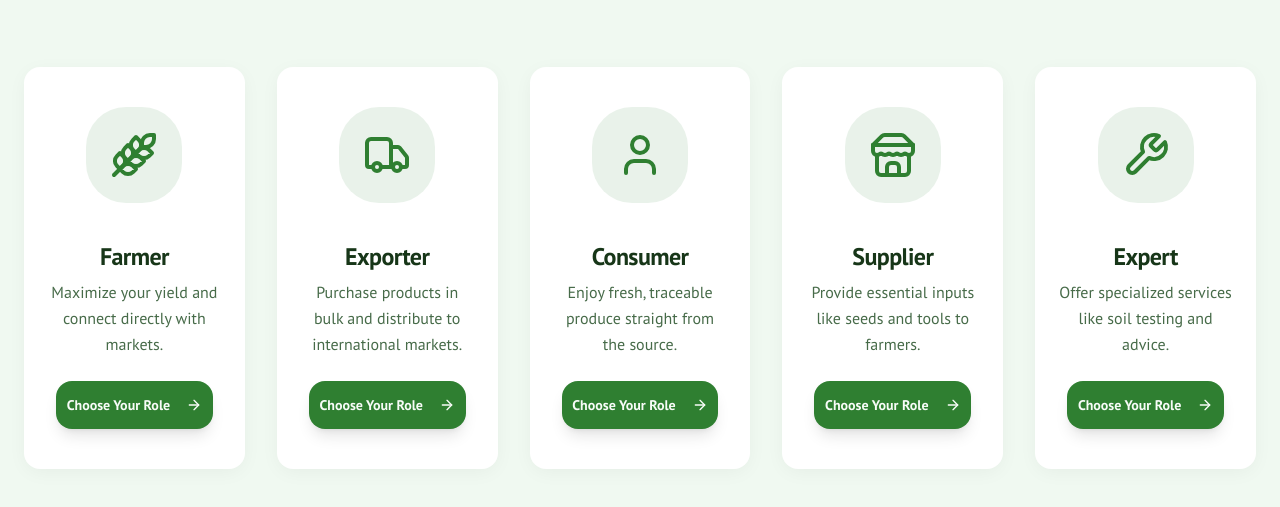
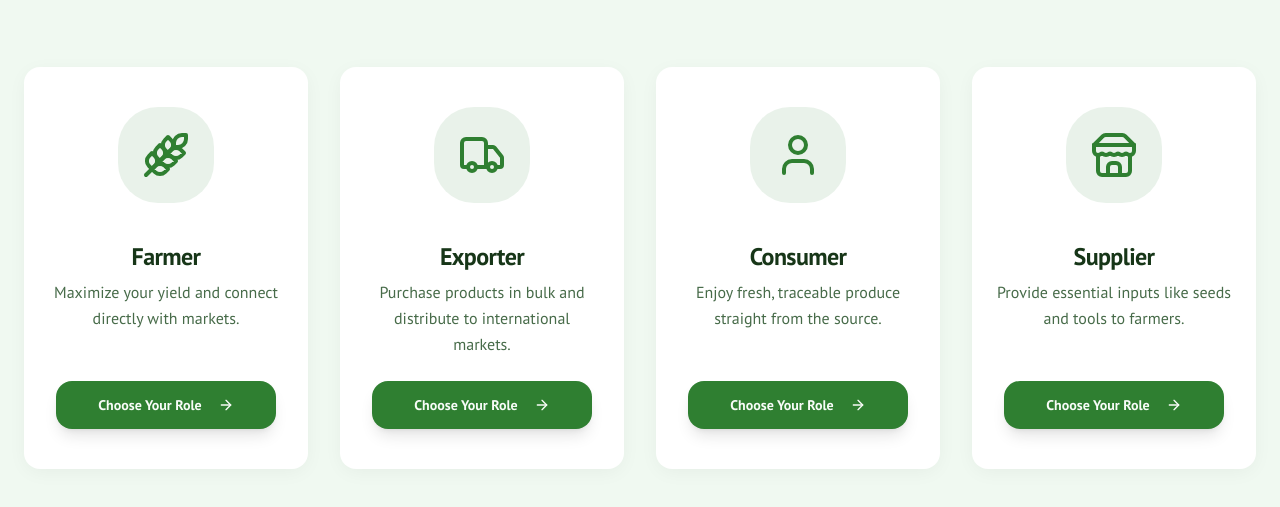
Before and after one commit to Pranav-py1/KrishimitraNew, a Next.js app: page / in a window 1280 px wide. Shown: the part 739-1246 px from the top of the page. Built offline with nearby package versions, Linux system fonts and the light colour scheme.

Commit message:
Remove the entire "Expert" role section from the website.
Specifically:

```diff
--- a/src/app/dashboard/[role]/dashboard-views.tsx
+++ b/src/app/dashboard/[role]/dashboard-views.tsx
@@ -4,7 +4,6 @@ import FarmerDashboard from '@/app/farmer/dashboard/page';
 import ConsumerDashboard from '@/app/consumer/dashboard/page';
 import AdminDashboard from '@/app/admin/dashboard/page';
 import ExporterDashboard from '@/app/exporter/dashboard/page';
-import ExpertDashboard from '@/app/expert/dashboard/page';
 
 /**
  * Mapping of user roles to their respective dashboard components.
@@ -14,5 +13,4 @@ export const RoleDashboards: Record<string, React.ComponentType> = {
   consumer: ConsumerDashboard,
   admin: AdminDashboard,
   exporter: ExporterDashboard,
-  expert: ExpertDashboard,
 };
--- a/src/app/farmer/dashboard/page.tsx
+++ b/src/app/farmer/dashboard/page.tsx
@@ -8,7 +8,6 @@ import {
   Truck,
   Store,
   ShoppingBag,
-  Lightbulb,
   MessageCircle,
   ArrowRight
 } from 'lucide-react';
@@ -36,13 +35,6 @@ const connectionOptions = [
     icon: ShoppingBag,
     href: '/connect/consumer',
     color: 'bg-green-500/10 text-green-600',
-  },
-  {
-    title: 'View Guides / Experts',
-    description: 'Get advice from agricultural experts and service providers.',
-    icon: Lightbulb,
-    href: '/farmer/experts',
-    color: 'bg-purple-500/10 text-purple-600',
   },
   {
     title: 'Chat with Other Farmers',
--- a/src/app/page.tsx
+++ b/src/app/page.tsx
@@ -39,7 +39,6 @@ const translations = {
       { id: 'exporter', title: 'Exporter', description: 'Purchase products in bulk and distribute to international markets.', icon: Truck },
       { id: 'consumer', title: 'Consumer', description: 'Enjoy fresh, traceable produce straight from the source.', icon: User },
       { id: 'supplier', title: 'Supplier', description: 'Provide essential inputs like seeds and tools to farmers.', icon: Store },
-      { id: 'expert', title: 'Expert', description: 'Offer specialized services like soil testing and advice.', icon: Wrench },
     ]
   },
   mr: {
@@ -53,7 +52,6 @@ const translations = {
       { id: 'exporter', title: 'निर्यातदार', description: 'मोठ्या प्रमाणात माल खरेदी करा आणि आंतरराष्ट्रीय बाजारात विक्री करा.', icon: Truck },
       { id: 'consumer', title: 'ग्राहक', description: 'थेट शेतातून आलेल्या ताज्या मालाचा आनंद घ्या.', icon: User },
       { id: 'supplier', title: 'पुरवठादार', description: 'शेतकऱ्यांना बियाणे आणि अवजारे यांसारख्या निविष्ठा पुरवा.', icon: Store },
-      { id: 'expert', title: 'तज्ज्ञ', description: 'माती परीक्षण आणि सल्ल्यासारख्या विशेष सेवा द्या.', icon: Wrench },
     ]
   }
 };
@@ -114,7 +112,7 @@ export default function Home() {
               </p>
             </div>
 
-            <div className="grid gap-8 sm:grid-cols-2 lg:grid-cols-5">
+            <div className="grid gap-8 sm:grid-cols-2 lg:grid-cols-4">
               {t.roles.map((role) => {
                 const Icon = role.icon;
                 const isSelected = currentRole === role.id;
@@ -146,7 +144,7 @@ export default function Home() {
                     <div className="w-full pb-10 px-8">
                       <Button className={cn(
                         "w-full h-12 rounded-2xl shadow-lg transition-all font-bold",
-                        isSelected ? "bg-accent text-accent-foreground" : "group-hover:scale-105"
+                        isSelected ? t.continueAs : t.selectRole
                       )}>
                         {isSelected ? t.continueAs : t.selectRole} <ArrowRight className="ml-2 h-4 w-4" />
                       </Button>
--- a/src/components/header.tsx
+++ b/src/components/header.tsx
@@ -54,7 +54,6 @@ const translations = {
       exporter: 'Exporter',
       consumer: 'Consumer',
       supplier: 'Supplier',
-      expert: 'Expert',
       admin: 'Admin',
     }
   },
@@ -73,7 +72,6 @@ const translations = {
       exporter: 'निर्यातदार',
       consumer: 'ग्राहक',
       supplier: 'पुरवठादार',
-      expert: 'तज्ज्ञ',
       admin: 'अ‍ॅडमिन',
     }
   }
--- a/src/components/role-context.tsx
+++ b/src/components/role-context.tsx
@@ -1,10 +1,9 @@
-
 'use client';
 
 import React, { createContext, useContext, useState, useEffect, ReactNode } from 'react';
 import { useRouter, usePathname } from 'next/navigation';
 
-export type UserRole = 'farmer' | 'exporter' | 'consumer' | 'supplier' | 'service_provider' | 'admin';
+export type UserRole = 'farmer' | 'exporter' | 'consumer' | 'supplier' | 'admin';
 
 interface RoleContextType {
   role: UserRole | null;
--- a/src/firebase/provider.tsx
+++ b/src/firebase/provider.tsx
@@ -102,9 +102,6 @@ export const useUser = () => {
     role: role,
     phone: '+91 98765 43210',
     preferredLanguage: 'English',
-    expertiseCategory: role === 'expert' ? 'Organic Farming & Crop Yield' : undefined,
-    experienceYears: role === 'expert' ? 12 : undefined,
-    bio: role === 'expert' ? 'Agricultural scientist specialized in sustainable crop practices and soil nutrient management with over 12 years of field experience across Maharashtra.' : undefined,
     location: {
       village: 'Kisanpur',
       taluka: 'Agri-Taluka',
--- a/src/lib/data.ts
+++ b/src/lib/data.ts
@@ -1,5 +1,4 @@
-
-export type UserRole = 'farmer' | 'exporter' | 'consumer' | 'supplier' | 'expert' | 'admin';
+export type UserRole = 'farmer' | 'exporter' | 'consumer' | 'supplier' | 'admin';
 
 export type User = {
   id: string;
```
Also changed, not shown: 2 other files (tests, documents, lock files or other folders).
